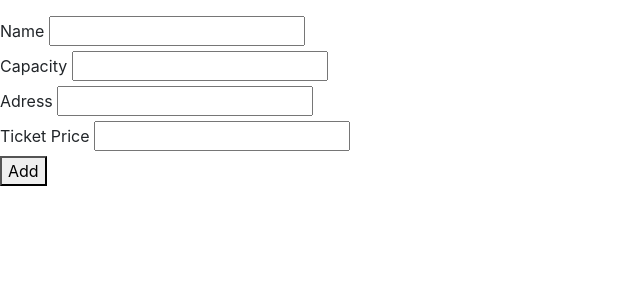
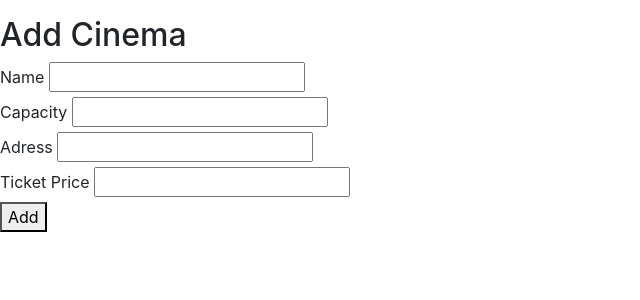
Before and after one commit to lautarolagos/MoviePassTP, a PHP site: page /Views/AddCinema.php in a window 1280 px wide. Shown: the part 88-388 px from the top of the page, without its empty margins (0-640 px from the left). Run offline with PHP 8.4, Linux system fonts and the light colour scheme; the visitor is signed in with stand-in values (Sample User, id 1); some libraries are stand-ins or nearby versions.

Commit message:
Working until Octuber 12th

```diff
--- a/Views/AddCinema.php
+++ b/Views/AddCinema.php
@@ -1,51 +1,53 @@
 <?php
     namespace Views;
-    require_once('Header.php');
-    require_once('Nav.php');
+    include('Header.php');
+    include('Nav.php');
 
 ?>
-<main class="">
-<title>Add Cinema - MoviePass</title>
-     <section id="" class="">
-          <div class="">
-               <h2 class=""></h2>
-               <form action="<?php echo FRONT_ROOT ?>/Cinema/AddCinema" method="POST" class="">
-                    <div class="">
-                         <div class="">
-                              <div class="">
-                                   <div class="">
-                                        <div class="">
-                                             <label for="">Name</label>
-                                             <input type="Text" name="name" value="" class="">
-                                        </div>
-                                        <div class="">
-                                             <label for="">Capacity</label>
-                                             <input type="number" name="capacity" value="" class="">
-                                        </div>
-                                   </div>
-                                   <div class="">
-                                        <div class="">
-                                             <label for="">Adress</label>
-                                             <input type="Text" name="adress" value="" class="">
-                                        </div>
-                                        <div class="">
-                                             <label for="">Ticket Price</label>
-                                             <input type="number" name="ticketprice" value="" class="">
-                                        </div>
-                                   </div>
-                              </div>
+<!DOCTYPE html>
+<html lang="en">
+<head>
+     <meta charset="UTF-8">
+     <meta name="viewport" content="width=device-width, initial-scale=1.0">
+     <title>Add Cinema</title>
+</head>
+<body>
+     <section  class="">
+         <div class="cont-form">
+              <h2 class="form-title">Add Cinema</h2>
+                   <form  class="form" action="<?php echo FRONT_ROOT ?>/Cinema/AddCinema" method="POST" class="">
+                    <div>
+                         <div>
+                              <label class ="form-label" for="name">Name</label>
+                              <input class="form-input" type="Text" name="name" value="" class="">
+                         </div>
+                         <div>
+                              <label class ="form-label" for="capacity">Capacity</label>
+                              <input class="form-input" type="number" name="capacity" value="" class="">
                          </div>
                     </div>
-                    <button type="submit" name="button" class="">Add</button>
+                    <div>
+                         <div>
+                              <label class ="form-label" for="adress">Adress</label>
+                              <input class="form-input" type="Text" name="adress" value="" class="">
+                         </div>
+                         <div>
+                              <label class ="form-label" for="ticketPrice">Ticket Price</label>
+                              <input class="form-input" type="number" name="ticketPrice" value="" class="">
+                         </div>
+                    </div>
+                    <div>
+                         <button type="submit" class="btn-submit">Add</button>
+                    </div>
                </form>
           </div>
      </section>
-</main>
 
 <?php if(isset($message))
                     {
                          echo $message;
                     }
                     ?>
-
+</body>
+</html>
 <?php include('Footer.php') ?>
```
Also changed, not shown: Views/Css/Style.css (+8 -10 lines), Views/Login.php (+0 -11 lines), Views/Register.php (+0 -11 lines).
